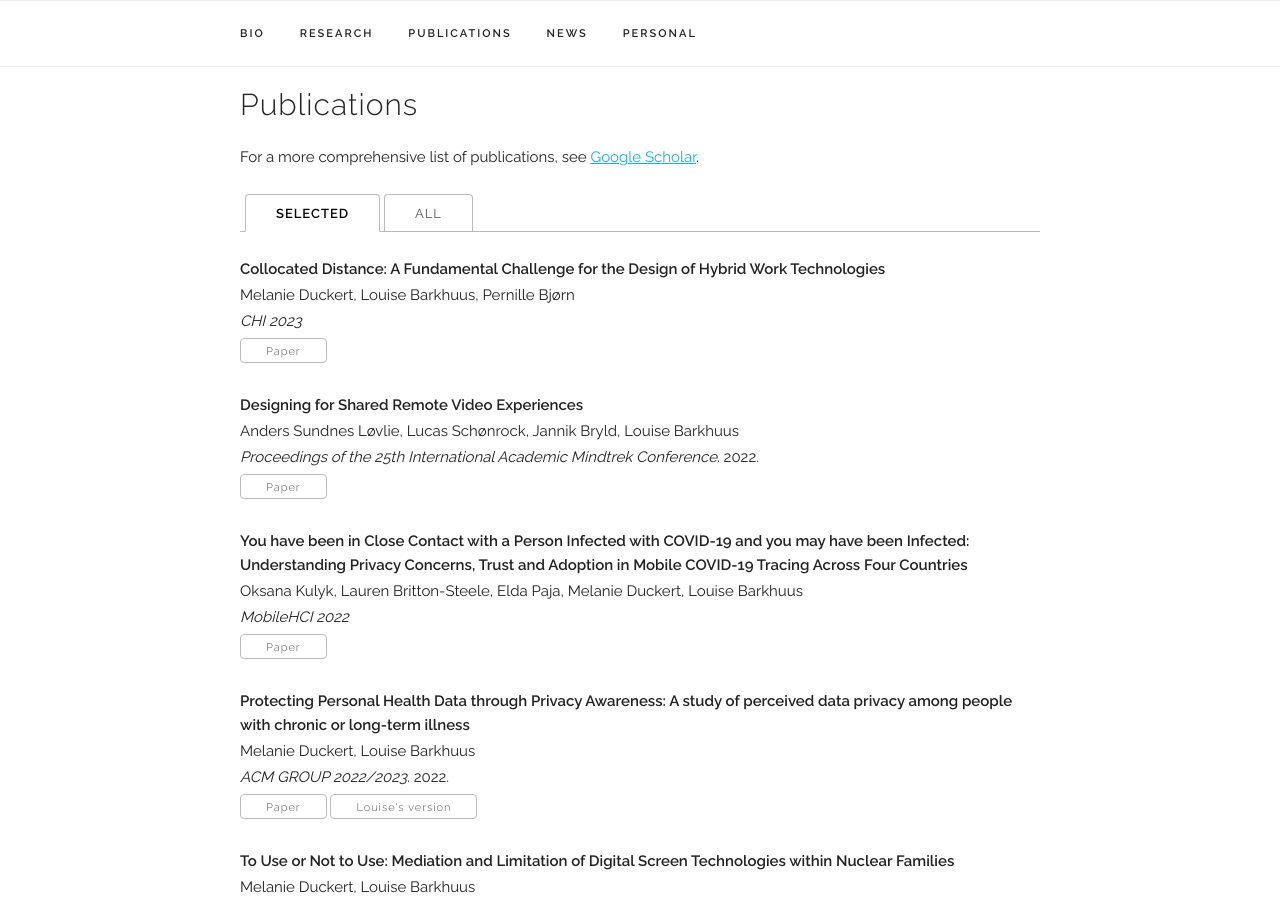
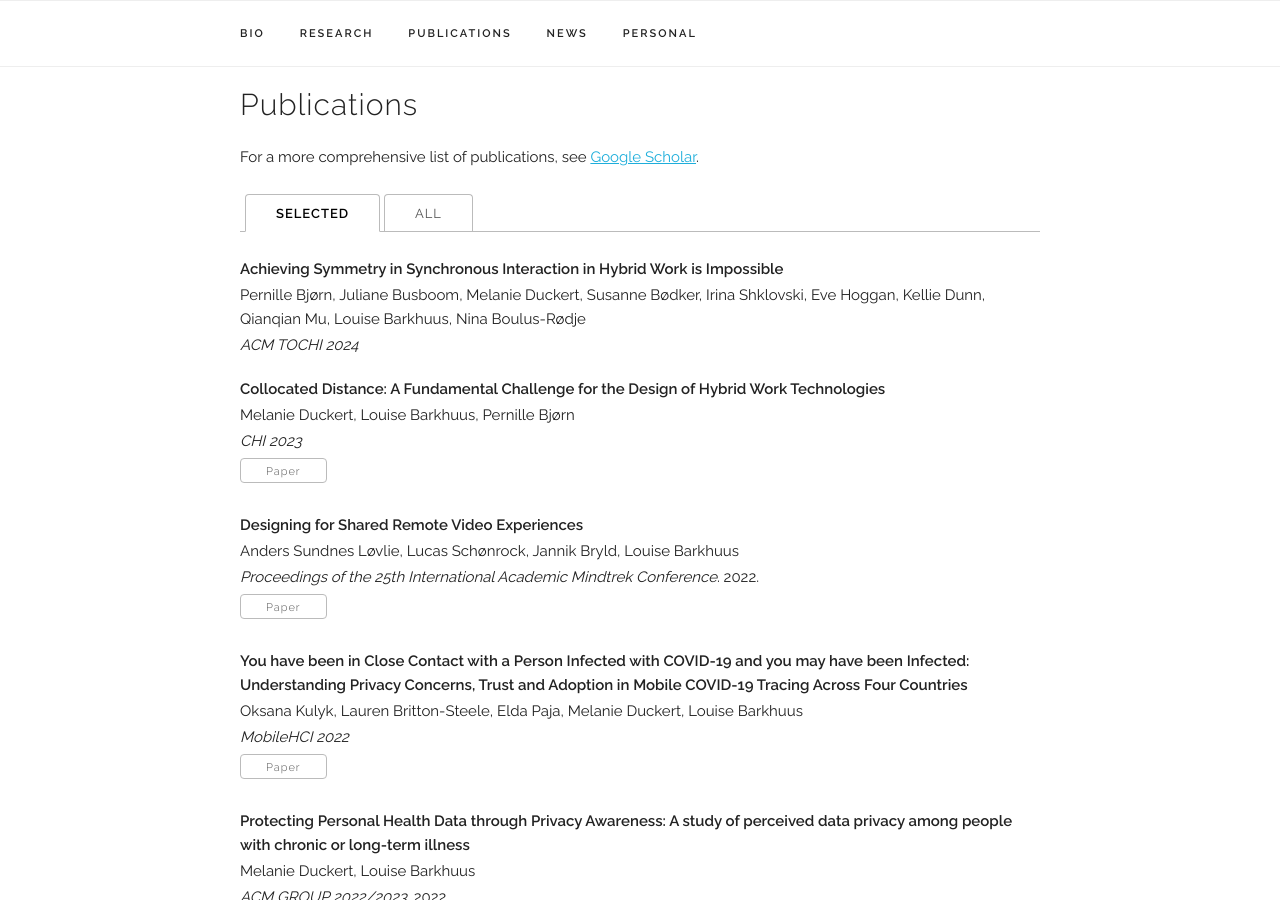
Before and after one commit to barkhuus/barkhuus.github.io, a Jekyll site: the page built from index.html, in a window 1280 px wide and 900 px high, scrolled down 858 px. Built offline with Jekyll 4.4.1, drawn with Linux system fonts in a browser that asks for light colours.

Commit message:
Update publications.yaml

```diff
--- a/_data/publications.yaml
+++ b/_data/publications.yaml
@@ -1,4 +1,9 @@
 papers:
+
+  - title: "Achieving Symmetry in Synchronous Interaction in Hybrid Work is Impossible"
+    authors: "Pernille Bjørn, Juliane Busboom, Melanie Duckert, Susanne Bødker, Irina Shklovski, Eve Hoggan, Kellie Dunn, Qianqian Mu, Louise Barkhuus, Nina Boulus-Rødje"
+    venue: "ACM TOCHI 2024"
+    selected: y
 
   - title: "Collocated Distance: A Fundamental Challenge for the Design of Hybrid Work Technologies"
     authors: "Melanie Duckert, Louise Barkhuus, Pernille Bjørn"
```
